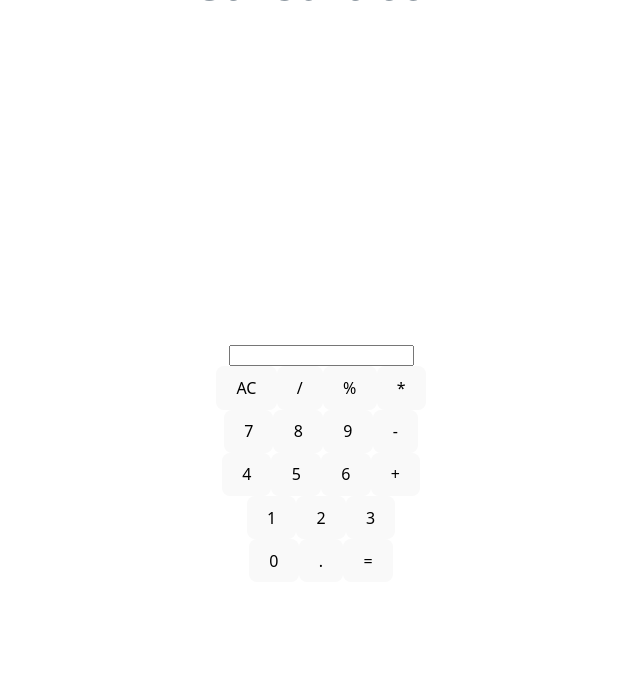
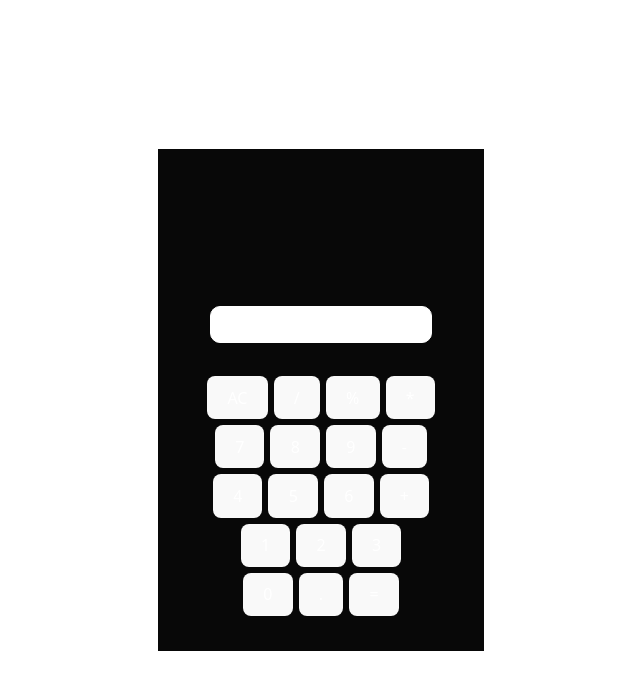
Before and after one commit to Gunjankher/react-mini-projects, a React (Vite) app in the folder calculator/: page / in a window 1280 px wide. Shown: the top 690 px of the page, without its empty margins (319-959 px from the left). Built offline with nearby package versions, Linux system fonts and the light colour scheme.

Commit message:
calculator

```diff
--- a/calculator/src/App.css
+++ b/calculator/src/App.css
@@ -3,4 +3,28 @@
   margin: 0 auto;
   padding: 2rem;
   text-align: center;
+  background-color: #080808;
 }
+
+
+input{
+  width: 200px;
+  border-radius: 10px;
+  border: 1px solid white;
+  padding: 10px;
+  margin-bottom: 30px;
+
+}
+
+
+button{
+  color: white;
+  gap: 10px;
+  margin: 3px;
+
+}
+
+
+button:hover{
+  background-color: #7a4b09;
+}
--- a/calculator/src/App.jsx
+++ b/calculator/src/App.jsx
@@ -36,7 +36,7 @@ function App() {
     <>
       <h1>Calculator</h1>
 
-      <div>
+      <div >
         <div>
           <input value={count} readOnly />
         </div>
```
